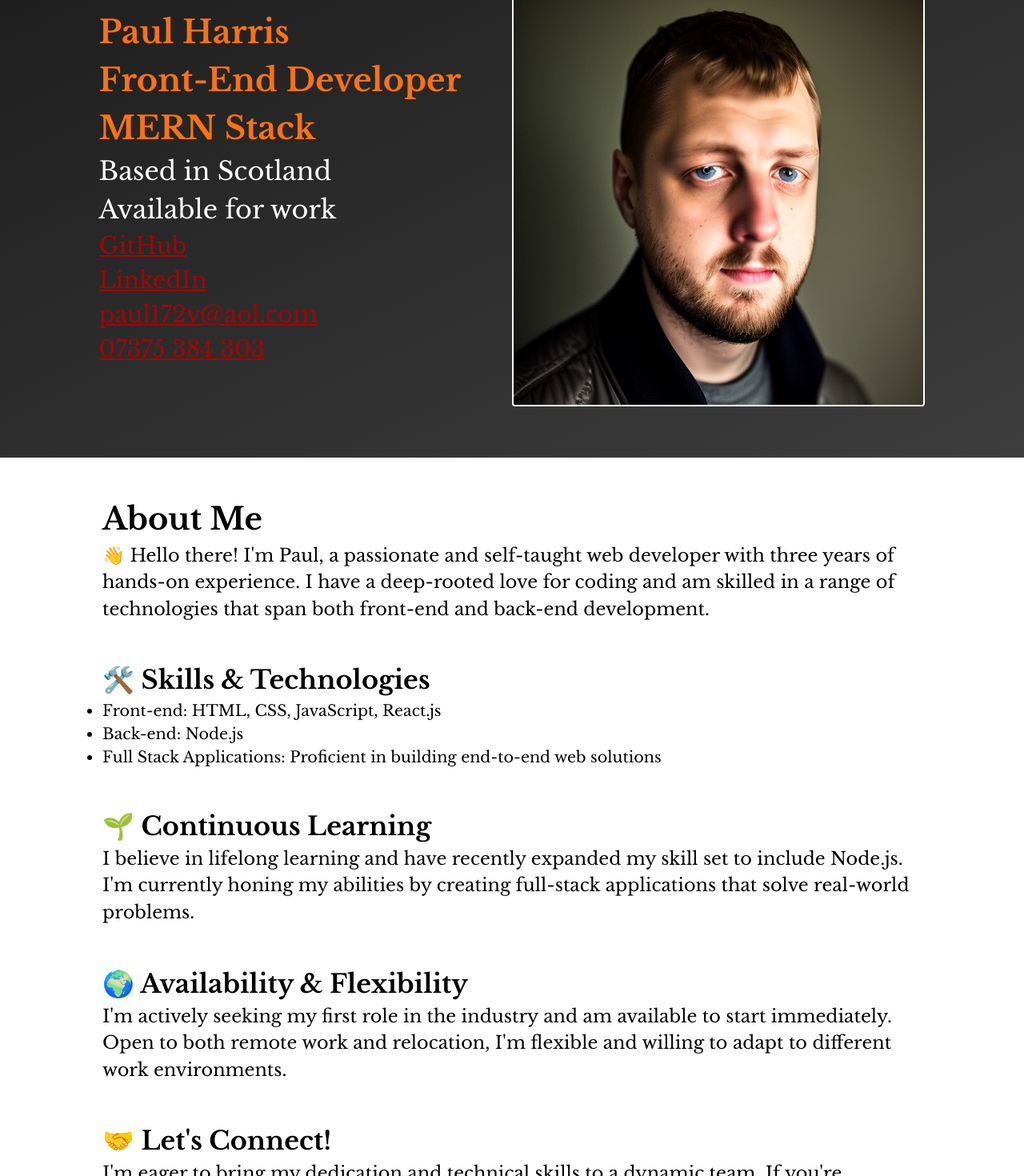
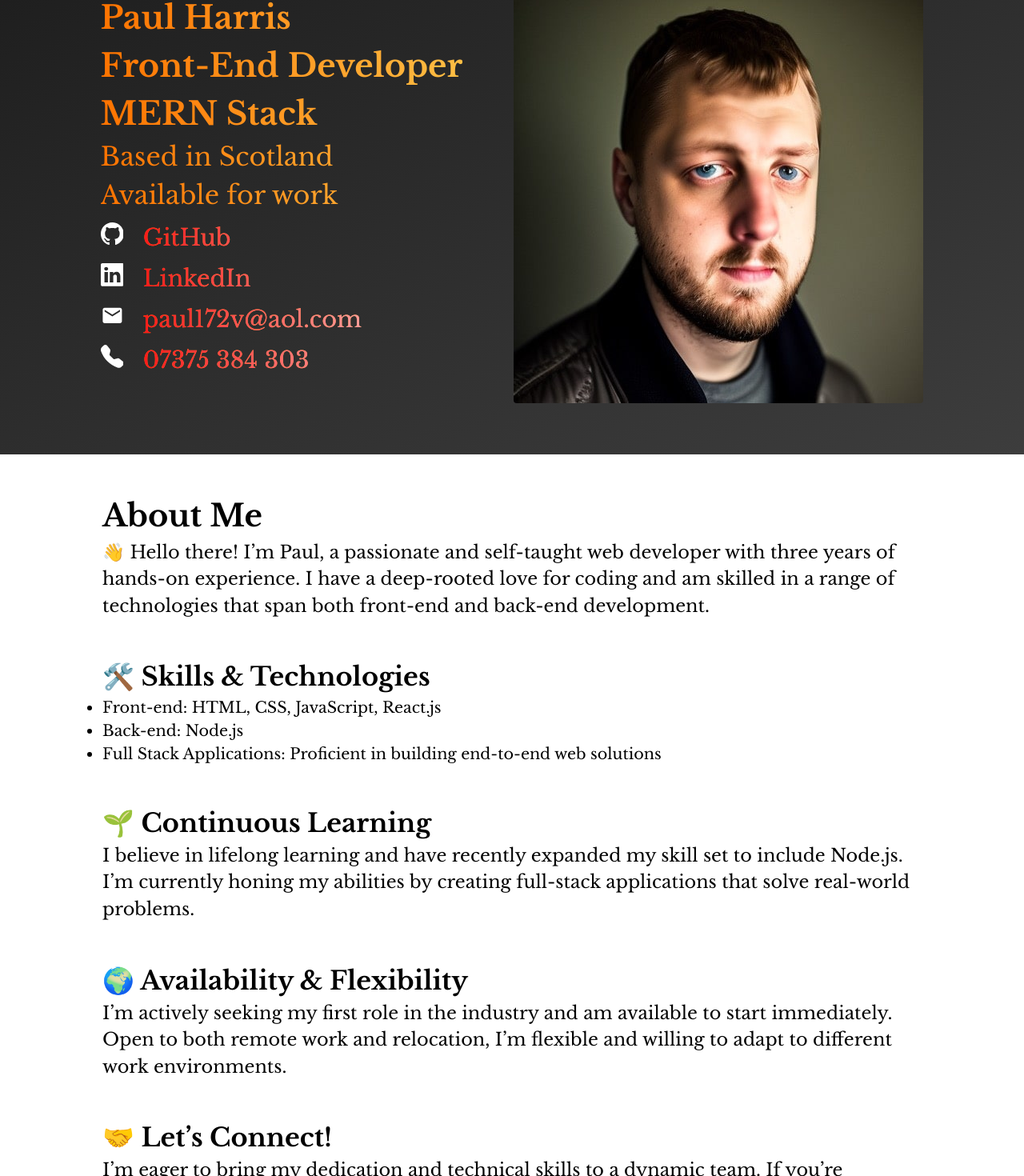
Before and after one commit to paul172v/portfolio-v4, a React (Vite) app: page / in a window 1280 px wide. Shown: the part 40-1510 px from the top of the page at 80% size. Built offline with nearby package versions, Linux system fonts and the light colour scheme.

Commit message:
improved the asthetic of the header

```diff
--- a/index.html
+++ b/index.html
@@ -10,7 +10,11 @@
       rel="stylesheet"
     />
     <meta name="viewport" content="width=device-width, initial-scale=1.0" />
-    <title>Vite + React</title>
+    <meta
+      name="description"
+      content="Experienced MERN stack developer showcasing web development projects and skills."
+    />
+    <title>Paul Harris - MERN Stack Developer Portfolio</title>
   </head>
   <body>
     <div id="root"></div>
--- a/package.json
+++ b/package.json
@@ -12,6 +12,7 @@
   "dependencies": {
     "react": "^18.2.0",
     "react-dom": "^18.2.0",
+    "react-icons": "^4.11.0",
     "sass": "^1.69.5"
   },
   "devDependencies": {
--- a/src/components/header/Header.jsx
+++ b/src/components/header/Header.jsx
@@ -1,3 +1,6 @@
+import { BsLinkedin, BsGithub, BsFillTelephoneFill } from "react-icons/bs";
+import { MdEmail } from "react-icons/md";
+
 import classes from "./Header.module.scss";
 
 const Header = () => {
@@ -9,13 +12,14 @@ const Header = () => {
         <h1>MERN Stack</h1>
         <p className={classes["header-text"]}>Based in Scotland</p>
         <p className={classes["header-text"]}>Available for work</p>
+        <div className={classes["links-wrapper"]}>
           <a
             className={classes["links"]}
             href="https://github.com/paul172v"
             target="_blank"
             rel="noreferrer"
           >
-          GitHub
+            <BsGithub className={classes.icon} /> GitHub
           </a>
           <a
             className={classes["links"]}
@@ -23,14 +27,15 @@ const Header = () => {
             target="_blank"
             rel="noreferrer"
           >
-          LinkedIn
+            <BsLinkedin className={classes.icon} /> LinkedIn
           </a>
           <a className={classes["links"]} href="mailto:paul172v@aol.com">
-          paul172v@aol.com
+            <MdEmail className={classes.icon} /> paul172v@aol.com
           </a>
           <a className={classes["links"]} href="tel:+447375384303">
-          07375 384 303
+            <BsFillTelephoneFill className={classes.icon} /> 07375 384 303
           </a>
+        </div>
       </div>
       <img className={classes.photo} src="photo.jpg" alt="photograph" />
     </header>
--- a/src/components/header/Header.module.scss
+++ b/src/components/header/Header.module.scss
@@ -16,21 +16,43 @@ header {
 .text-wrapper {
   display: flex;
   flex-direction: column;
+  max-width: 90%;
   padding: 1rem 0 0 2rem;
+
+  background: linear-gradient(to right, #ff7300, rgb(255, 190, 68));
+  background-clip: text;
+  -webkit-background-clip: text;
+  color: transparent;
 }
 
 h1 {
-  color: var(--color-heading--1);
   font-size: 2.5rem;
 }
 
 .header-text {
-  color: var(--color-heading--2);
   font-size: 2rem;
+}
+
+.links-wrapper {
+  display: flex;
+  flex-direction: column;
+
+  background: linear-gradient(to right, #ff0000, rgb(252, 217, 217));
+  background-clip: text;
+  -webkit-background-clip: text;
+  color: transparent;
 }
 
 .links {
   font-size: 1.8rem;
+  margin-top: 0.5rem;
+  color: transparent;
+  text-decoration: none;
+}
+
+.icon {
+  color: white;
+  margin-right: 1rem;
 }
 
 .photo {
@@ -40,7 +62,6 @@ h1 {
   -ms-border-radius: 4px;
   -o-border-radius: 4px;
   margin-top: 2rem;
-  border: 2px solid var(--color-heading--2);
   max-width: 90%;
 }
 
--- a/src/sass/_colors.scss
+++ b/src/sass/_colors.scss
@@ -2,8 +2,6 @@
   --color-background--1: rgb(30, 30, 30);
   --color-background--2: rgb(61, 61, 61);
   --color-background--3: rgb(255, 255, 255);
-  --color-heading--1: rgb(249, 114, 18);
-  --color-heading--2: white;
-  --color-link: rgb(163, 6, 6);
-  --color-link--active: rgb(255, 4, 4);
+  --color-link: rgb(255, 4, 4);
+  --color-link--active: rgb(255, 255, 255);
 }
--- a/src/sections/about/About.jsx
+++ b/src/sections/about/About.jsx
@@ -7,10 +7,10 @@ const About = () => {
         <h2>About Me</h2>
 
         <p>
-          👋 Hello there! I'm Paul, a passionate and self-taught web developer
-          with three years of hands-on experience. I have a deep-rooted love for
-          coding and am skilled in a range of technologies that span both
-          front-end and back-end development.
+          👋 Hello there! I&rsquo;m Paul, a passionate and self-taught web
+          developer with three years of hands-on experience. I have a
+          deep-rooted love for coding and am skilled in a range of technologies
+          that span both front-end and back-end development.
         </p>
 
         <h3>🛠️ Skills & Technologies</h3>
@@ -26,22 +26,23 @@ const About = () => {
         <h3>🌱 Continuous Learning</h3>
         <p>
           I believe in lifelong learning and have recently expanded my skill set
-          to include Node.js. I'm currently honing my abilities by creating
-          full-stack applications that solve real-world problems.
+          to include Node.js. I&rsquo;m currently honing my abilities by
+          creating full-stack applications that solve real-world problems.
         </p>
 
         <h3>🌍 Availability & Flexibility</h3>
         <p>
-          I'm actively seeking my first role in the industry and am available to
-          start immediately. Open to both remote work and relocation, I'm
-          flexible and willing to adapt to different work environments.
+          I&rsquo;m actively seeking my first role in the industry and am
+          available to start immediately. Open to both remote work and
+          relocation, I&rsquo;m flexible and willing to adapt to different work
+          environments.
         </p>
 
-        <h3>🤝 Let's Connect!</h3>
+        <h3>🤝 Let&rsquo;s Connect!</h3>
         <p>
-          I'm eager to bring my dedication and technical skills to a dynamic
-          team. If you're interested in collaborating or have any opportunities,
-          feel free to contact me.
+          I&rsquo;m eager to bring my dedication and technical skills to a
+          dynamic team. If you&rsquo;re interested in collaborating or have any
+          opportunities, feel free to contact me.
         </p>
       </div>
     </section>
```
Also changed, not shown: public/photo.jpg, 1 other file (tests, documents, lock files or other folders). Lines whose indentation alone changed are shown as unchanged.
